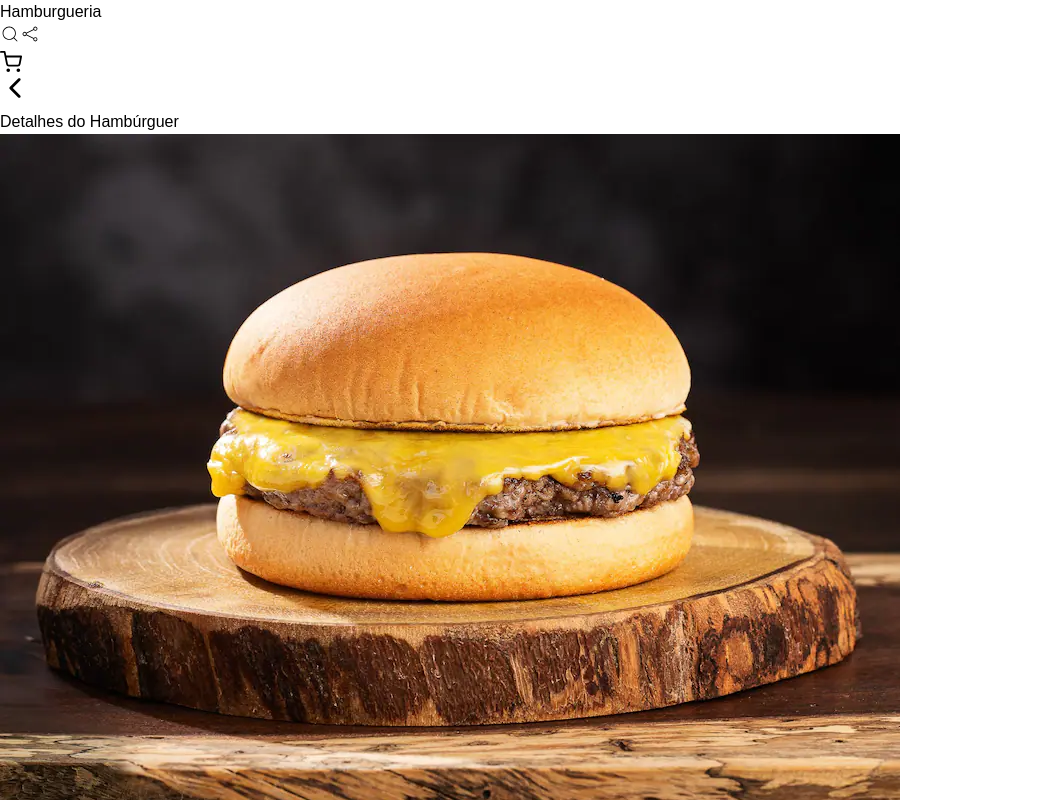
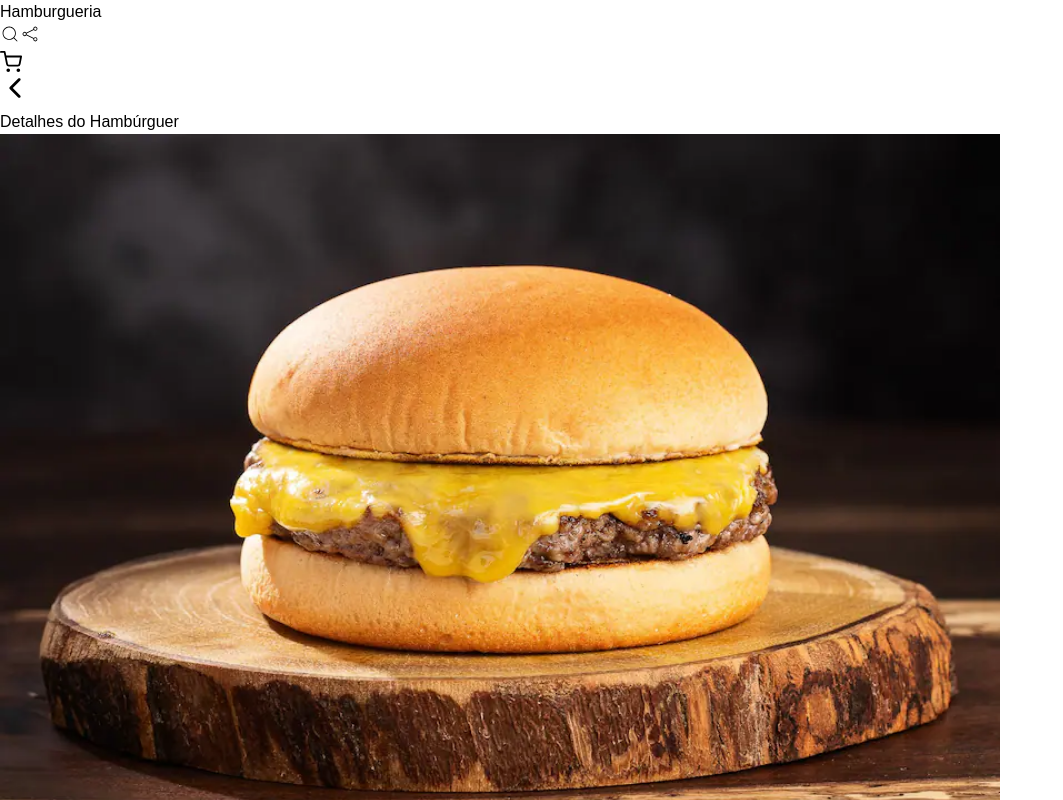
Before and after one commit to HerbertKayky/cardapio, a Next.js app: page /burger/1 in a window 1280 px wide. Shown: the top 800 px of the page, without its empty margins (0-1063 px from the left). Built offline with nearby package versions, Linux system fonts and the light colour scheme.

Commit message:
Aumenta a altura da imagem do burger na página de detail

```diff
--- a/src/app/burger/[id]/page.tsx
+++ b/src/app/burger/[id]/page.tsx
@@ -4,6 +4,7 @@ import { IoIosArrowBack } from "react-icons/io";
 import { useRouter, useParams } from "next/navigation";
 import { notFound } from "next/navigation";
 import { useCart } from "@/context/CartContext";
+import Image from "next/image";
 
 interface Burger {
   id: number;
@@ -17,28 +18,28 @@ const burgers: Burger[] = [
   {
     id: 1,
     name: "Cheese Burger",
-    price: 18.00,
+    price: 18.0,
     image: "/burgers/cheese.webp",
     description: "Pão brioche, carne 150g, queijo cheddar e molho especial.",
   },
   {
     id: 2,
     name: "Bacon Burger",
-    price: 22.00,
+    price: 22.0,
     image: "/burgers/bacon.jpg",
     description: "Pão brioche, carne 150g, bacon crocante e cheddar.",
   },
   {
     id: 3,
     name: "Double Cheese",
-    price: 20.00,
+    price: 20.0,
     image: "/burgers/dbcheese.jpg",
     description: "Pão brioche, carne dupla, queijo cheddar e molho especial.",
   },
   {
     id: 4,
     name: "Smash Burger",
-    price: 18.00,
+    price: 18.0,
     image: "/burgers/smash.jpg",
     description: "Pão brioche, carne smash, cebola caramelizada e queijo.",
   },
@@ -64,10 +65,13 @@ export default function BurgerDetails() {
         <h1>Detalhes do Hambúrguer</h1>
       </div>
 
-      <img
+      <Image
+        width={1000}
+        height={1000}
+        priority={true}
         src={burger.image}
         alt={burger.name}
-        className="w-full h-60 object-cover rounded-lg"
+        className="w-full h-[450px] object-contain rounded-lg"
       />
       <h1 className="text-2xl font-bold mt-4">{burger.name}</h1>
       <p className="text-gray-600 mt-2">{burger.description}</p>
```
